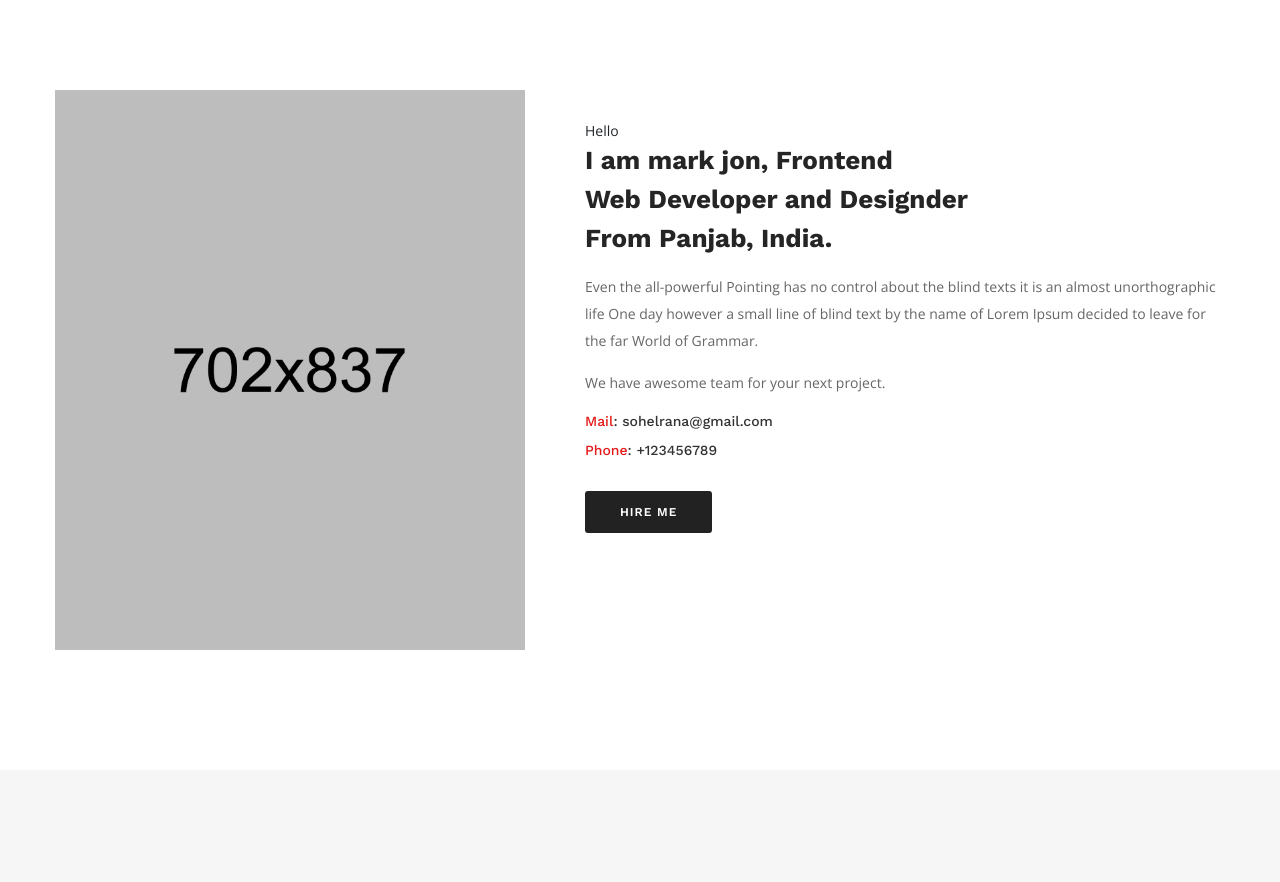
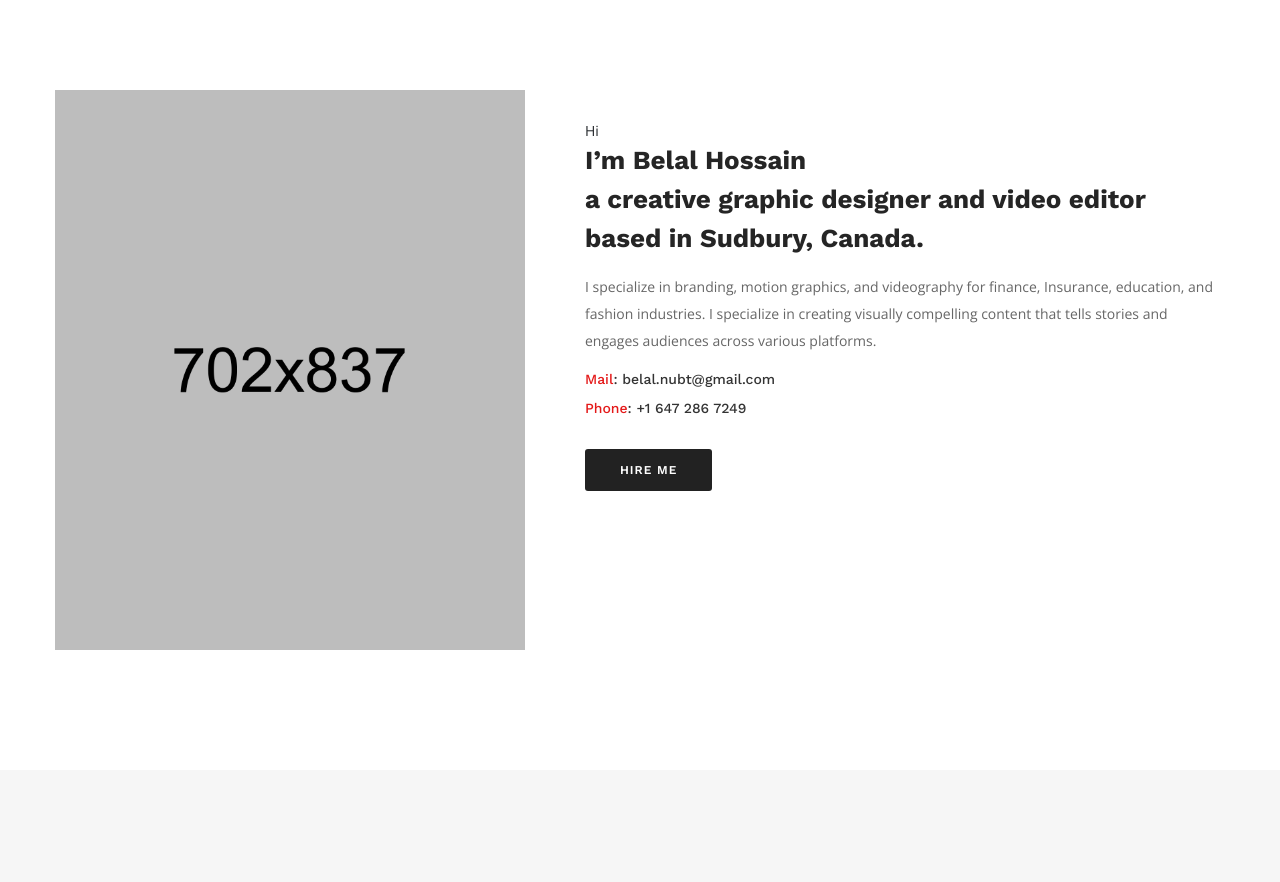
Before and after one commit to HasanJahidul/hellobelal-portfolio, a plain HTML site: page index.html in a window 1280 px wide. Shown: the part 780-1662 px from the top of the page. Drawn offline with nearby package versions, Linux system fonts and the light colour scheme; some packages are replaced by stand-ins of ours.

Commit message:
initial commit

```diff
--- a/index.html
+++ b/index.html
@@ -121,14 +121,12 @@
                     </div>
                     <div class="col-xl-7 col-lg-7">
                         <div class="about-me-info mt-30 mb-30 pl-30">
-                            <span>Hello</span>
-                            <h2>I am mark jon, Frontend <br> Web Developer and  Designder <br> From Panjab, India.  </h2>
-                            <p>Even the all-powerful Pointing has no control about the blind texts it is an almost unorthographic life One day however a
-                            small line of blind text by the name of Lorem Ipsum decided to leave for the far World of Grammar.</p>
-                            <p>We have awesome team for your next project. </p>
+                            <span>Hi</span>
+                            <h2>I’m Belal Hossain <br>a creative graphic designer and video editor <br> based in Sudbury, Canada.  </h2>
+                            <p>I specialize in branding, motion graphics, and videography for finance, Insurance, education, and fashion industries. I specialize in creating visually compelling content that tells stories and engages audiences across various platforms. </p>
                             <div class="info-me mb-30">
-                                <h6><span>Mail</span>: sohelrana@gmail.com</h6>
-                                <h6><span>Phone</span>: +123456789</h6>
+                                <h6><span>Mail</span>: belal.nubt@gmail.com</h6>
+                                <h6><span>Phone</span>: +1 647 286 7249</h6>
                             </div>
                             <a href="#contact" class="btn smoth-scroll">Hire Me</a>
                         </div>
```
